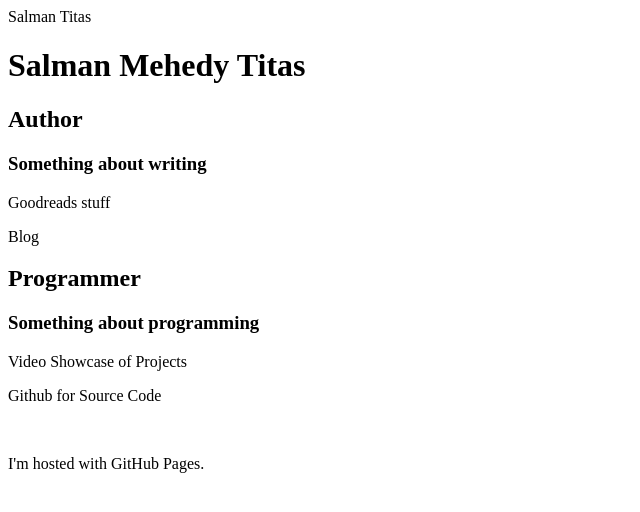
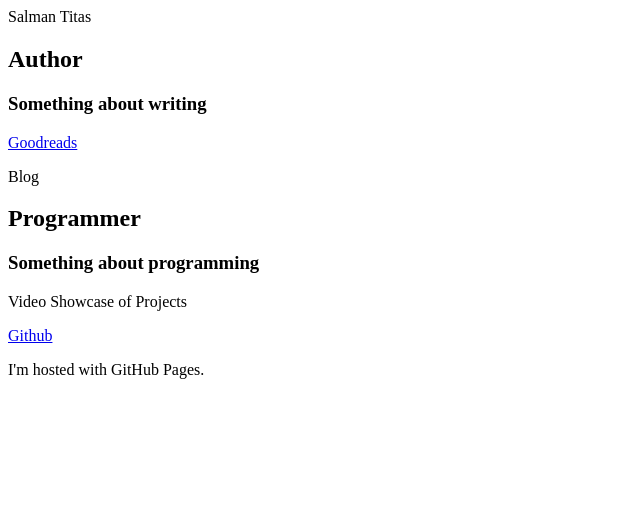
Before and after one commit to salmantitas/salmantitas.github.io, a plain HTML site: page index.html in a window 1280 px wide. Shown: the whole page, without its empty margins (0-640 px from the left). Drawn offline with Linux system fonts and the light colour scheme.

Commit message:
Links added
Goodreads and Github links

```diff
--- a/index.html
+++ b/index.html
@@ -2,16 +2,15 @@
 <html>
     <head> Salman Titas</head>
     <body>
-        <h1>Salman Mehedy Titas</h1>
         <h2>Author</h2>
         <h3>Something about writing</h3>
-        <p>Goodreads stuff</p>
+        <a href="https://www.goodreads.com/smtitas">Goodreads</a>
         <p>Blog</p>
 
         <h2>Programmer</h2>
         <h3>Something about programming</h3>
         <p>Video Showcase of Projects</p>
-        <p>Github for Source Code</p>
+        <a href="https://www.github.com/salmantitas">Github</a>
 
 
         <br>
```
